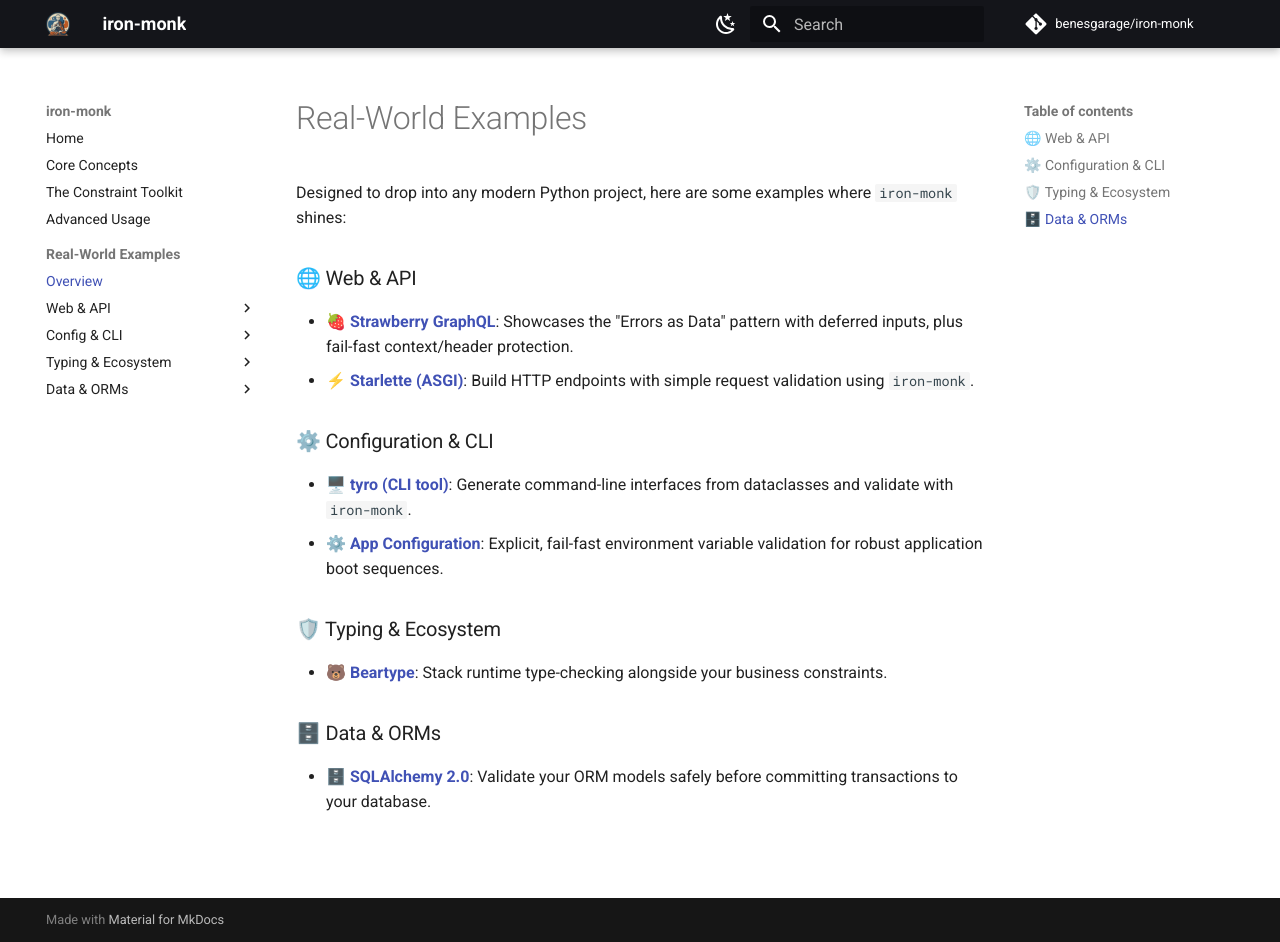
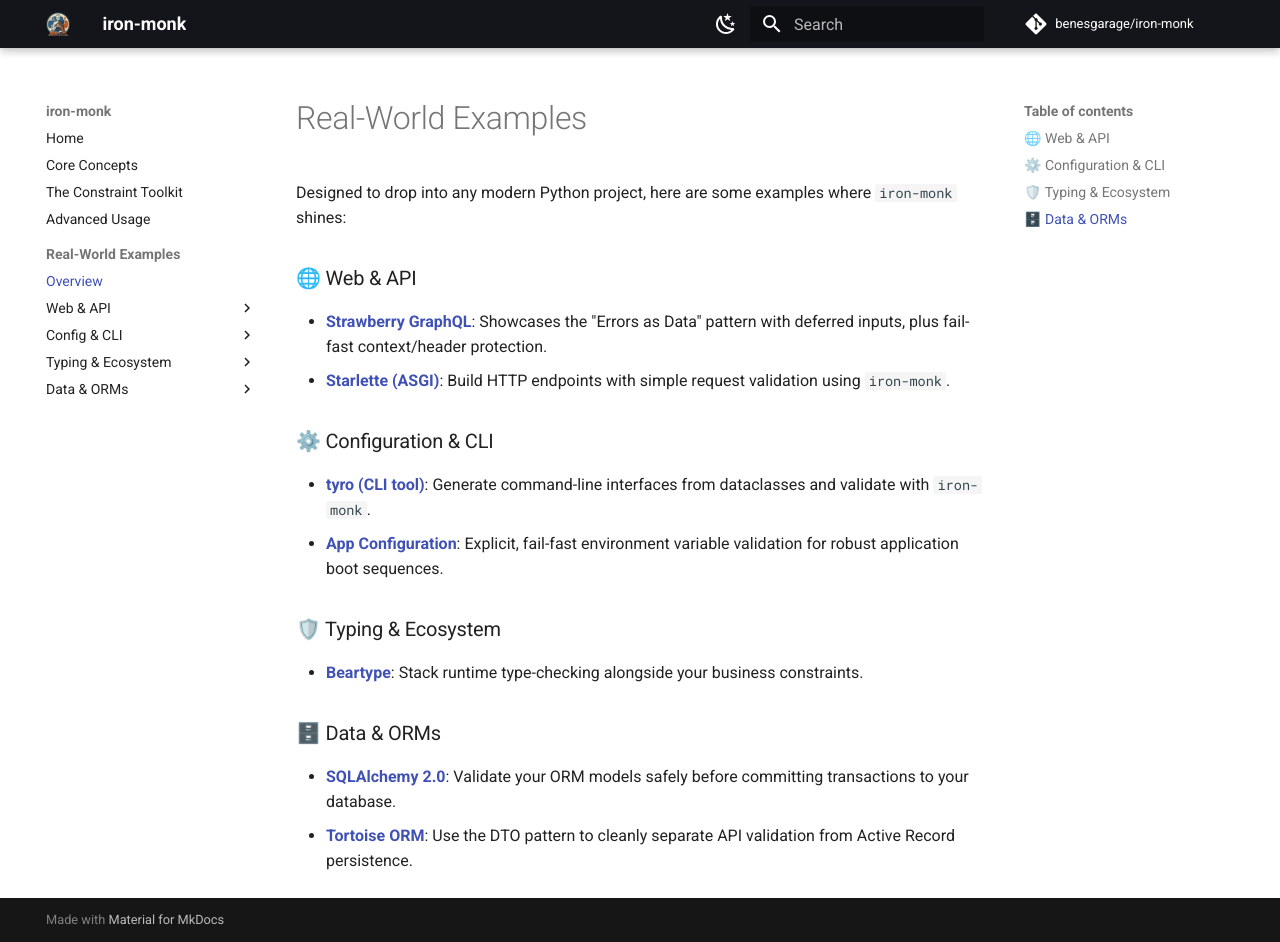
Before and after one commit to benesgarage/iron-monk, an MkDocs documentation site: the page built from docs/examples.md, in a window 1280 px wide and 942 px high. Built offline with MkDocs 1.6.1 and Material for MkDocs 9.7.7, drawn with Linux system fonts in a browser that asks for light colours; comment, search, counter and statistics services are not loaded.

Commit message:
Update docs with Tortoise ORM example

```diff
--- a/docs/examples.md
+++ b/docs/examples.md
@@ -3,15 +3,16 @@
 Designed to drop into any modern Python project, here are some examples where `iron-monk` shines:
 
 ### 🌐 Web & API
-- 🍓 [**Strawberry GraphQL**](examples/strawberry.md): Showcases the "Errors as Data" pattern with deferred inputs, plus fail-fast context/header protection.
-- ⚡ [**Starlette (ASGI)**](examples/starlette.md): Build HTTP endpoints with simple request validation using `iron-monk`.
+- [**Strawberry GraphQL**](examples/strawberry.md): Showcases the "Errors as Data" pattern with deferred inputs, plus fail-fast context/header protection.
+- [**Starlette (ASGI)**](examples/starlette.md): Build HTTP endpoints with simple request validation using `iron-monk`.
 
 ### ⚙️ Configuration & CLI
-- 🖥️ [**tyro (CLI tool)**](examples/tyro.md): Generate command-line interfaces from dataclasses and validate with `iron-monk`.
-- ⚙️ [**App Configuration**](examples/app_config.md): Explicit, fail-fast environment variable validation for robust application boot sequences.
+- [**tyro (CLI tool)**](examples/tyro.md): Generate command-line interfaces from dataclasses and validate with `iron-monk`.
+- [**App Configuration**](examples/app_config.md): Explicit, fail-fast environment variable validation for robust application boot sequences.
 
 ### 🛡️ Typing & Ecosystem
-- 🐻 [**Beartype**](examples/beartype.md): Stack runtime type-checking alongside your business constraints.
+- [**Beartype**](examples/beartype.md): Stack runtime type-checking alongside your business constraints.
 
 ### 🗄️ Data & ORMs
-- 🗄️ [**SQLAlchemy 2.0**](examples/sqlalchemy.md): Validate your ORM models safely before committing transactions to your database.
+- [**SQLAlchemy 2.0**](examples/sqlalchemy.md): Validate your ORM models safely before committing transactions to your database.
+- [**Tortoise ORM**](examples/tortoise_orm.md): Use the DTO pattern to cleanly separate API validation from Active Record persistence.
--- a/mkdocs.yml
+++ b/mkdocs.yml
@@ -49,3 +49,4 @@
         - Beartype: examples/beartype.md
       - Data & ORMs:
         - SQLAlchemy 2.0: examples/sqlalchemy.md
+        - Tortoise ORM: examples/tortoise_orm.md
```
Also changed, not shown: docs/examples/tortoise_orm.md (added, +55 -0 lines).
